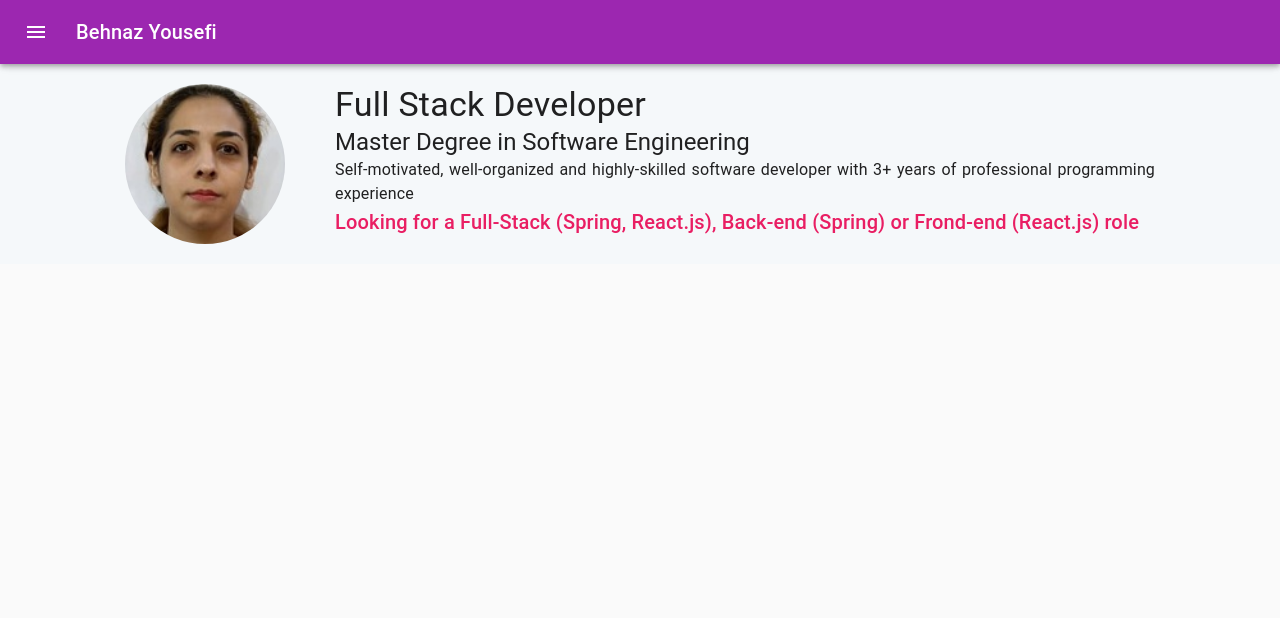
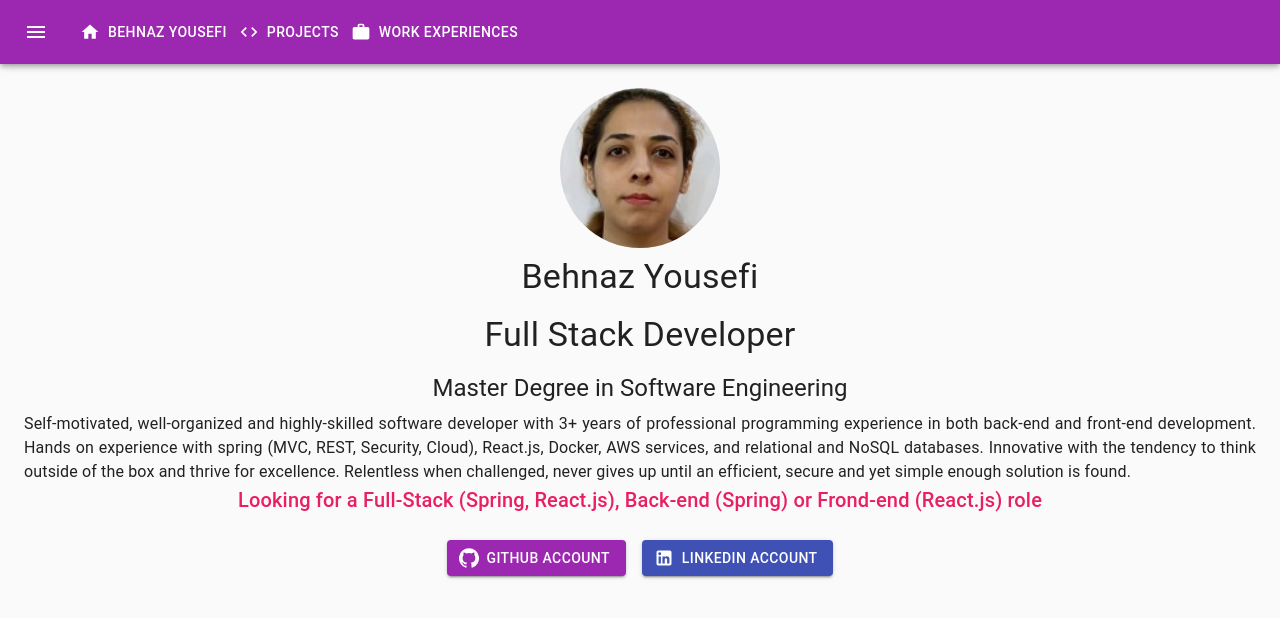
Before and after one commit to b-yousefi/portfolio, a React (Create React App) app: page /home in a window 1280 px wide. Shown: the top 618 px of the page. Built offline with nearby package versions, Linux system fonts and the light colour scheme.

Commit message:
[feat] add items to menu and drawer - add personalInfo class to keep personal information

```diff
--- a/src/App.js
+++ b/src/App.js
@@ -1,5 +1,5 @@
 import React from "react";
-import Header from "./components/home";
+import Home from "./components/home";
 import Appbar from "./components/appbar";
 import { createMuiTheme, ThemeProvider } from "@material-ui/core/styles";
 import purple from "@material-ui/core/colors/purple";
@@ -11,7 +11,7 @@ const theme = createMuiTheme({
       main: purple[500],
     },
     secondary: {
-      main: "#f44336",
+      main: "#3f51b5",
     },
   },
 });
@@ -29,7 +29,7 @@ function App() {
                 return <Redirect to="/home" />;
               }}
             />
-            <Route exact path="/home" component={Header} />
+            <Route exact path="/home" component={Home} />
           </div>
         </Appbar>
       </ThemeProvider>
--- a/src/components/appbar.js
+++ b/src/components/appbar.js
@@ -2,7 +2,6 @@ import React, { useState } from "react";
 import PropTypes from "prop-types";
 import AppBar from "@material-ui/core/AppBar";
 import Toolbar from "@material-ui/core/Toolbar";
-import Typography from "@material-ui/core/Typography";
 import { makeStyles } from "@material-ui/core/styles";
 import CssBaseline from "@material-ui/core/CssBaseline";
 import useScrollTrigger from "@material-ui/core/useScrollTrigger";
@@ -12,6 +11,13 @@ import KeyboardArrowUpIcon from "@material-ui/icons/KeyboardArrowUp";
 import Zoom from "@material-ui/core/Zoom";
 import IconButton from "@material-ui/core/IconButton";
 import DrawerMenu from "./drawer";
+import Hidden from "@material-ui/core/Hidden";
+import { NavLink } from "react-router-dom";
+import Button from "@material-ui/core/Button";
+import HomeIcon from "@material-ui/icons/Home";
+import CodeIcon from "@material-ui/icons/Code";
+import WorkIcon from "@material-ui/icons/Work";
+import { personalInfo } from "../data/personalInfo";
 
 const useStyles = makeStyles((theme) => ({
   root: {
@@ -43,9 +49,32 @@ export default function Appbar(props) {
           >
             <MenuIcon onClick={() => setIsDrawerOpen(true)} />
           </IconButton>
-          <Typography variant="h6" className={classes.title}>
-            Behnaz Yousefi
-          </Typography>
+          <Hidden xsDown>
+            <Button
+              color="inherit"
+              component={NavLink}
+              to="/home"
+              startIcon={<HomeIcon />}
+            >
+              {personalInfo.fullName}
+            </Button>
+            <Button
+              color="inherit"
+              component={NavLink}
+              to="/projects"
+              startIcon={<CodeIcon />}
+            >
+              Projects
+            </Button>
+            <Button
+              color="inherit"
+              component={NavLink}
+              to="/work-experiences"
+              startIcon={<WorkIcon />}
+            >
+              Work Experiences
+            </Button>
+          </Hidden>
         </Toolbar>
       </AppBar>
       <Toolbar id="back-to-top-anchor" />
--- a/src/components/drawer.js
+++ b/src/components/drawer.js
@@ -1,6 +1,8 @@
 import React, { useEffect } from "react";
 import { List, ListItem, ListItemIcon, ListItemText } from "@material-ui/core";
 import HomeIcon from "@material-ui/icons/Home";
+import CodeIcon from "@material-ui/icons/Code";
+import WorkIcon from "@material-ui/icons/Work";
 import { withStyles } from "@material-ui/core/styles";
 import SwipeableDrawer from "@material-ui/core/SwipeableDrawer";
 import { NavLink } from "react-router-dom";
@@ -14,6 +16,21 @@ const DrawerMenu = (props) => {
 
   const { classes } = props;
 
+  const drawerItem = (title, path, icon) => {
+    return (
+      <ListItem
+        button
+        color="inherit"
+        component={NavLink}
+        to={path}
+        onClick={() => toggleDrawer(false)}
+      >
+        <ListItemIcon>{icon}</ListItemIcon>
+        <ListItemText primary={title} />
+      </ListItem>
+    );
+  };
+
   return (
     <SwipeableDrawer
       anchor="left"
@@ -26,18 +43,10 @@ const DrawerMenu = (props) => {
     >
       <div role="presentation" onKeyDown={() => toggleDrawer(false)}>
         <List>
-          <ListItem
-            button
-            color="inherit"
-            component={NavLink}
-            to="/home"
-            onClick={() => toggleDrawer(false)}
-          >
-            <ListItemIcon>
-              <HomeIcon />{" "}
-            </ListItemIcon>
-            <ListItemText primary="Home" />
-          </ListItem>
+          {drawerItem("Home", "/home", <HomeIcon />)}
+          {drawerItem("Projects", "/projects", <CodeIcon />)}
+          {drawerItem("Work Experiences", "/work-experiences", <WorkIcon />)}
+          {drawerItem("About me", "/about")}
         </List>
       </div>
     </SwipeableDrawer>
--- a/src/components/home.js
+++ b/src/components/home.js
@@ -1,14 +1,14 @@
 import React from "react";
-import { Avatar, Box, Grid, Typography } from "@material-ui/core";
-import pic from "../images/BehnazYousefi.jpg";
+import { Avatar, Box, Typography } from "@material-ui/core";
 import { withStyles } from "@material-ui/core/styles";
+import GitHubIcon from "@material-ui/icons/GitHub";
+import LinkedInIcon from "@material-ui/icons/LinkedIn";
+import Button from "@material-ui/core/Button";
+import { personalInfo } from "../data/personalInfo";
 
 const useStyles = (theme) => ({
-  grid: {
+  root: {
     backgroundColor: "#f5f8fa",
-    padding: 10,
-  },
-  headerDetail: {
     padding: 10,
   },
   picture: {
@@ -23,31 +23,66 @@ const useStyles = (theme) => ({
 const Home = (props) => {
   const { classes } = props;
   return (
-    <Grid container justify={"center"} className={classes.grid}>
-      <Grid item xs={4} md={2}>
-        <Box className={classes.headerDetail}>
-          <Avatar alt="Behnaz Yousefi" src={pic} className={classes.picture} />
+    <div style={{ width: "100%" }}>
+      <Box flexDirection={"column"} display="flex" m={1} p={2}>
+        <Box display="flex" justifyContent="center">
+          <Avatar
+            alt={personalInfo.fullName}
+            src={personalInfo.pic}
+            className={classes.picture}
+          />
         </Box>
-      </Grid>
-      <Grid item md={8}>
-        <Box flexDirection={"column"} className={classes.headerDetail}>
-          <Typography variant="h4" align={"justify"}>
-            Full Stack Developer
-          </Typography>
-          <Typography variant="h5" align={"justify"}>
-            Master Degree in Software Engineering
-          </Typography>
-          <Typography variant="body1" align={"justify"}>
-            Self-motivated, well-organized and highly-skilled software developer
-            with 3+ years of professional programming experience
-          </Typography>
-          <Typography variant="h6" align={"justify"} className={classes.role}>
-            Looking for a Full-Stack (Spring, React.js), Back-end (Spring) or
-            Frond-end (React.js) role
-          </Typography>
+        <Box flexDirection={"column"} className={classes.detail}>
+          <Box display="flex" justifyContent="center" p={1}>
+            <Typography variant="h4" align={"justify"}>
+              {personalInfo.fullName}
+            </Typography>
+          </Box>
+          <Box display="flex" justifyContent="center" p={1}>
+            <Typography variant="h4" align={"justify"}>
+              {personalInfo.role}
+            </Typography>
+          </Box>
+          <Box display="flex" justifyContent="center" p={1}>
+            <Typography variant="h5" align={"justify"}>
+              {personalInfo.education}
+            </Typography>
+          </Box>
+          <Box display="flex" justifyContent="center">
+            <Typography variant="body1" align={"justify"}>
+              {personalInfo.summary}
+            </Typography>
+          </Box>
+          <Box display="flex" justifyContent="center">
+            <Typography variant="h6" align={"justify"} className={classes.role}>
+              {personalInfo.lookingFor}
+            </Typography>
+          </Box>
         </Box>
-      </Grid>
-    </Grid>
+        <Box display="flex" justifyContent="center" p={2}>
+          <Box m={1}>
+            <Button
+              variant="contained"
+              color="primary"
+              startIcon={<GitHubIcon />}
+              href={personalInfo.githubAccountUrl}
+            >
+              Github Account
+            </Button>
+          </Box>
+          <Box m={1}>
+            <Button
+              variant="contained"
+              color="secondary"
+              startIcon={<LinkedInIcon />}
+              href={personalInfo.linkedInAccountUrl}
+            >
+              LinkedIn Account
+            </Button>
+          </Box>
+        </Box>
+      </Box>
+    </div>
   );
 };
 
--- /dev/null
+++ b/src/data/personalInfo.js
@@ -0,0 +1,21 @@
+import PersonalInfo from "../models/personalInfo";
+import pic from "../images/BehnazYousefi.jpg";
+
+export const personalInfo = new PersonalInfo(
+  "Behnaz Yousefi",
+  "Full Stack Developer",
+  "Master Degree in Software Engineering",
+  pic,
+  " Self-motivated, well-organized and highly-skilled software\n" +
+    "              developer with 3+ years of professional programming experience in\n" +
+    "              both back-end and front-end development. Hands on experience with\n" +
+    "              spring (MVC, REST, Security, Cloud), React.js, Docker, AWS\n" +
+    "              services, and relational and NoSQL databases. Innovative with the\n" +
+    "              tendency to think outside of the box and thrive for excellence.\n" +
+    "              Relentless when challenged, never gives up until an efficient,\n" +
+    "              secure and yet simple enough solution is found.",
+  "Looking for a Full-Stack (Spring, React.js), Back-end (Spring) or\n" +
+    "Frond-end (React.js) role",
+  "https://www.linkedin.com/in/behnaz-yousefi/",
+  "https://github.com/b-yousefi"
+);
--- /dev/null
+++ b/src/models/personalInfo.js
@@ -0,0 +1,23 @@
+class PersonalInfo {
+  constructor(
+    fullName,
+    role,
+    education,
+    pic,
+    summary,
+    lookingFor,
+    linkedInAccountUrl,
+    githubAccountUrl
+  ) {
+    this.fullName = fullName;
+    this.role = role;
+    this.education = education;
+    this.pic = pic;
+    this.summary = summary;
+    this.lookingFor = lookingFor;
+    this.linkedInAccountUrl = linkedInAccountUrl;
+    this.githubAccountUrl = githubAccountUrl;
+  }
+}
+
+export default PersonalInfo;
```
